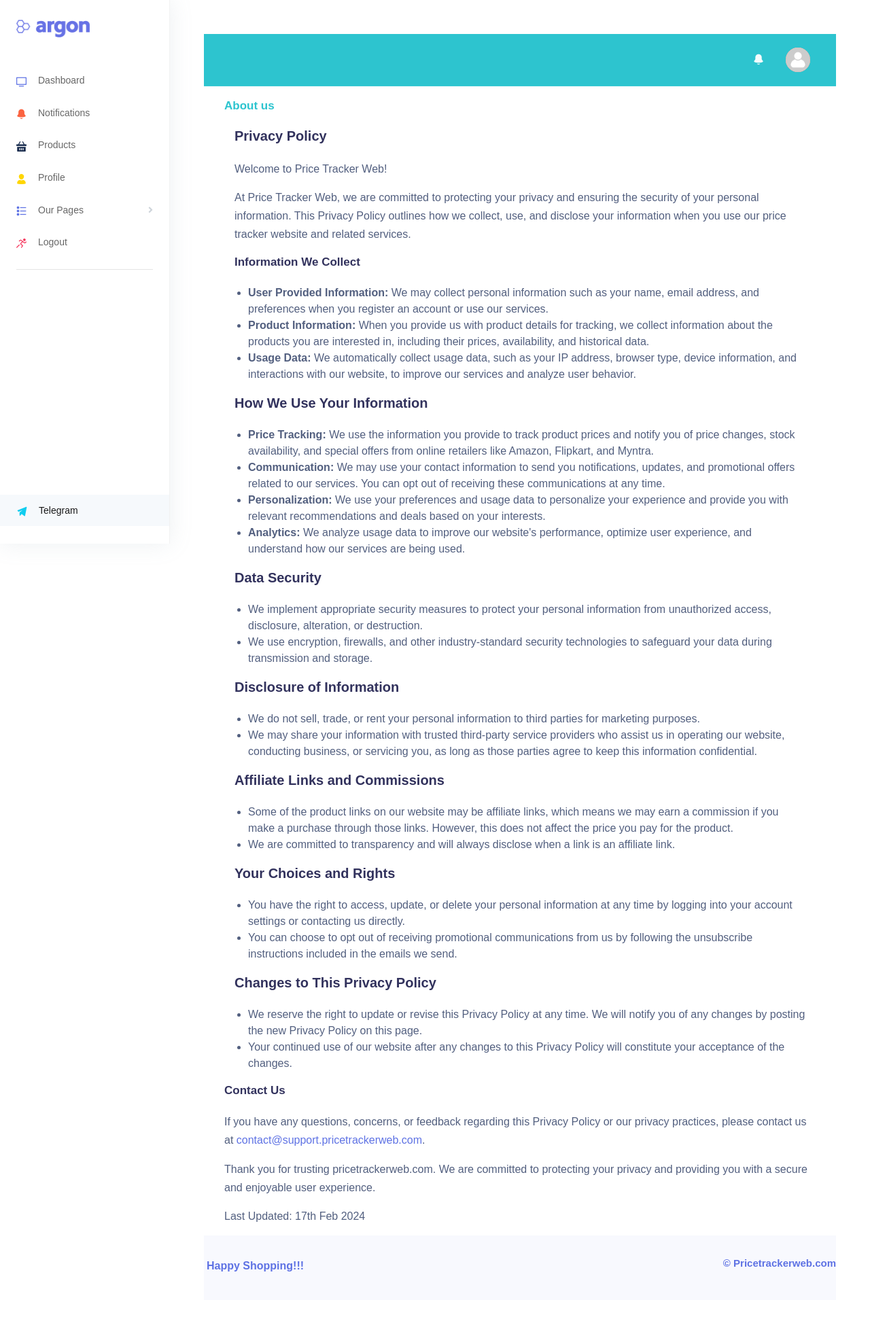
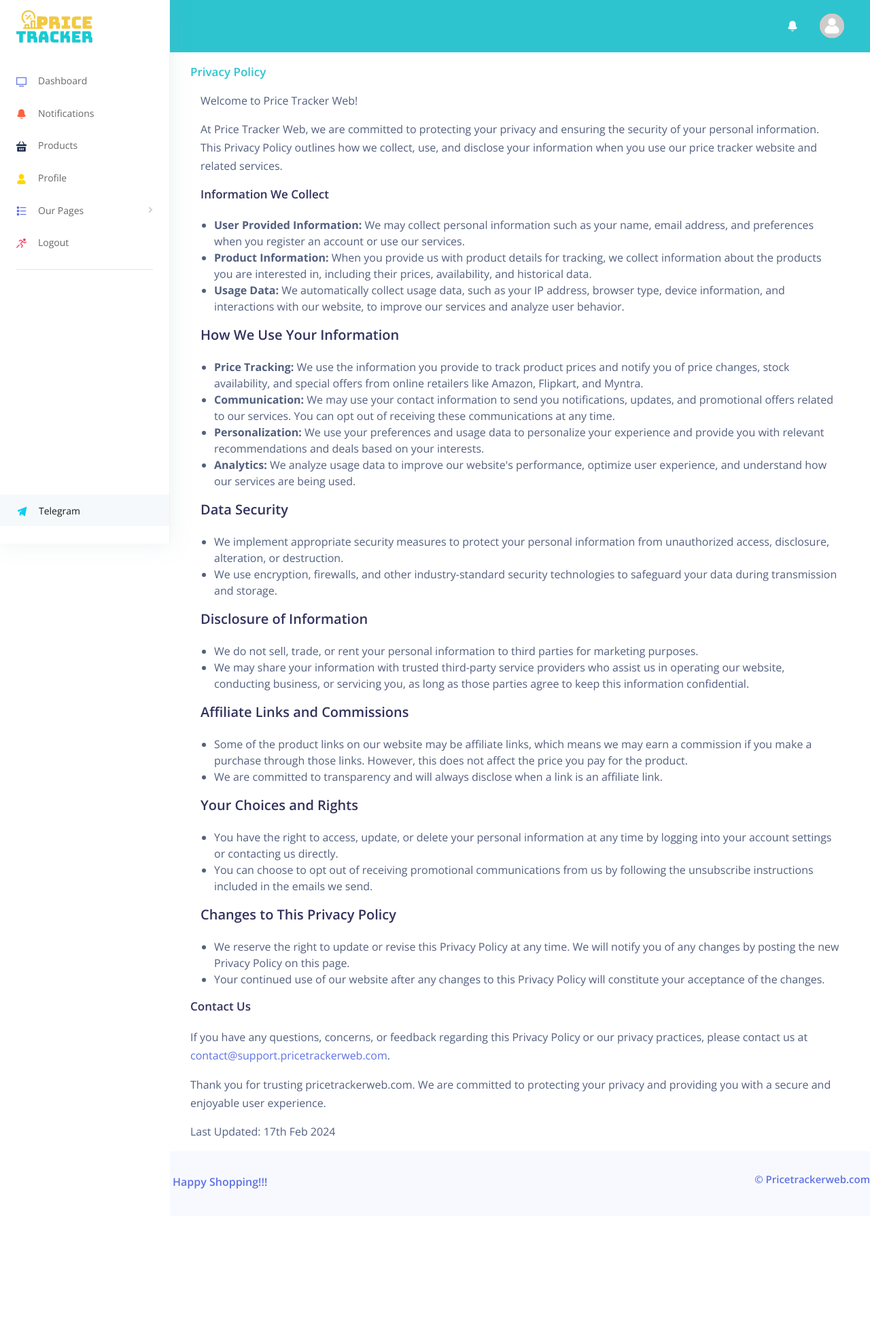
Before and after one commit to DG-Network99/Tracker-Website, a Django app: template apps/templates/legal_pages/privacy_policy.html in a window 1280 px wide. Shown: the whole page at 68% size. After the commit the page ends 1749 px from the top, so only its background shows below. Run offline with Django 3.2, Linux system fonts and the light colour scheme; the template is opened without the code that fills it, so the values that code supplies are empty; some libraries are stand-ins or nearby versions.

Commit message:
logo update and some fixes

```diff
--- a/apps/templates/includes/sidenav.html
+++ b/apps/templates/includes/sidenav.html
@@ -3,6 +3,11 @@
   .collapse .list-group-item {
     padding: 0.5rem 1rem;
     font-size: 0.8rem;
+  }
+
+  .navbar-brand>img,
+  .navbar-brand-img {
+    max-height: 3rem !important;
   }
 </style>
 {% endblock stylesheets %}
@@ -13,7 +18,7 @@
     <!-- Brand -->
     <div class="sidenav-header d-flex align-items-center justify-content-between">
       <a class="navbar-brand d-inline d-xl-block" href="/">
-        <img src="/static/assets/img/brand/blue.png" class="navbar-brand-img" alt="Argon Design - Jinja Template Logo.">
+        <img src="/static/assets/img/brand/tracker2.png" class="navbar-brand-img" alt="Tracker">
       </a>
 
       <!-- Creating Custom sidenav close button -->
--- a/apps/templates/layouts/base-fullscreen.html
+++ b/apps/templates/layouts/base-fullscreen.html
@@ -91,8 +91,7 @@
                 <a target="_blank" class="text-white" href="/">Price Tracker</a>
               </h1>
               <p class="text-lead text-light">
-                Just Making Your Purchase Easy -
-                Powered by <a target="_blank" class="text-white" href="https://appseed.us">iQStack</a>.
+                Just Making Your Purchase Easy
               </p>
             </div>
           </div>
--- a/apps/templates/legal_pages/about_us.html
+++ b/apps/templates/legal_pages/about_us.html
@@ -61,7 +61,6 @@
     <div class="row">
         <div class="col">
             <div class="container">
-                <h2>About Us</h2>
                 <p class="mission-text">Welcome to <a href="{% url 'home' %}">PriceTrackerWeb</a>, your go-to destination for tracking product
                     prices, monitoring
                     stock availability, and discovering great deals on popular online platforms like Amazon, Flipkart,
--- a/apps/templates/legal_pages/privacy_policy.html
+++ b/apps/templates/legal_pages/privacy_policy.html
@@ -5,11 +5,6 @@
 <!-- Specific CSS goes HERE -->
 {% block stylesheets %}
 <style>
-    body {
-        font-family: Arial, sans-serif;
-        padding: 50px;
-    }
-
     h2,
     h3 {
         margin-bottom: 20px;
@@ -34,7 +29,7 @@
         <div class="header-body">
             <div class="row align-items-center py-3">
                 <div class="col-lg-6 col-7">
-                    <h6 class="h3 text-primary-color d-inline-block mb-0">About us</h6>
+                    <h6 class="h3 text-primary-color d-inline-block mb-0">Privacy Policy</h6>
                     <!-- <nav aria-label="breadcrumb" class="d-none d-md-inline-block ml-md-4">
             <ol class="breadcrumb breadcrumb-links breadcrumb-dark">
               <li class="breadcrumb-item"><a href="#"><i class="fas fa-home"></i></a></li>
@@ -56,7 +51,6 @@
     <div class="row">
         <div class="col">
             <div class="container">
-                <h2>Privacy Policy</h2>
                 <p>Welcome to Price Tracker Web!</p>
                 <p>At Price Tracker Web, we are committed to protecting your privacy and ensuring the security of your personal
                     information. This Privacy Policy outlines how we collect, use, and disclose your information when you use our
```
Also changed, not shown: apps/templates/includes/navigation-fullscreen.html (+4 -4 lines), apps/static/assets/img/brand/tracker.png (added), apps/static/assets/img/brand/tracker2.png (added), apps/static/assets/img/brand/white_tracker.png (added), apps/static/assets/img/brand/white_tracker2.png (added).
